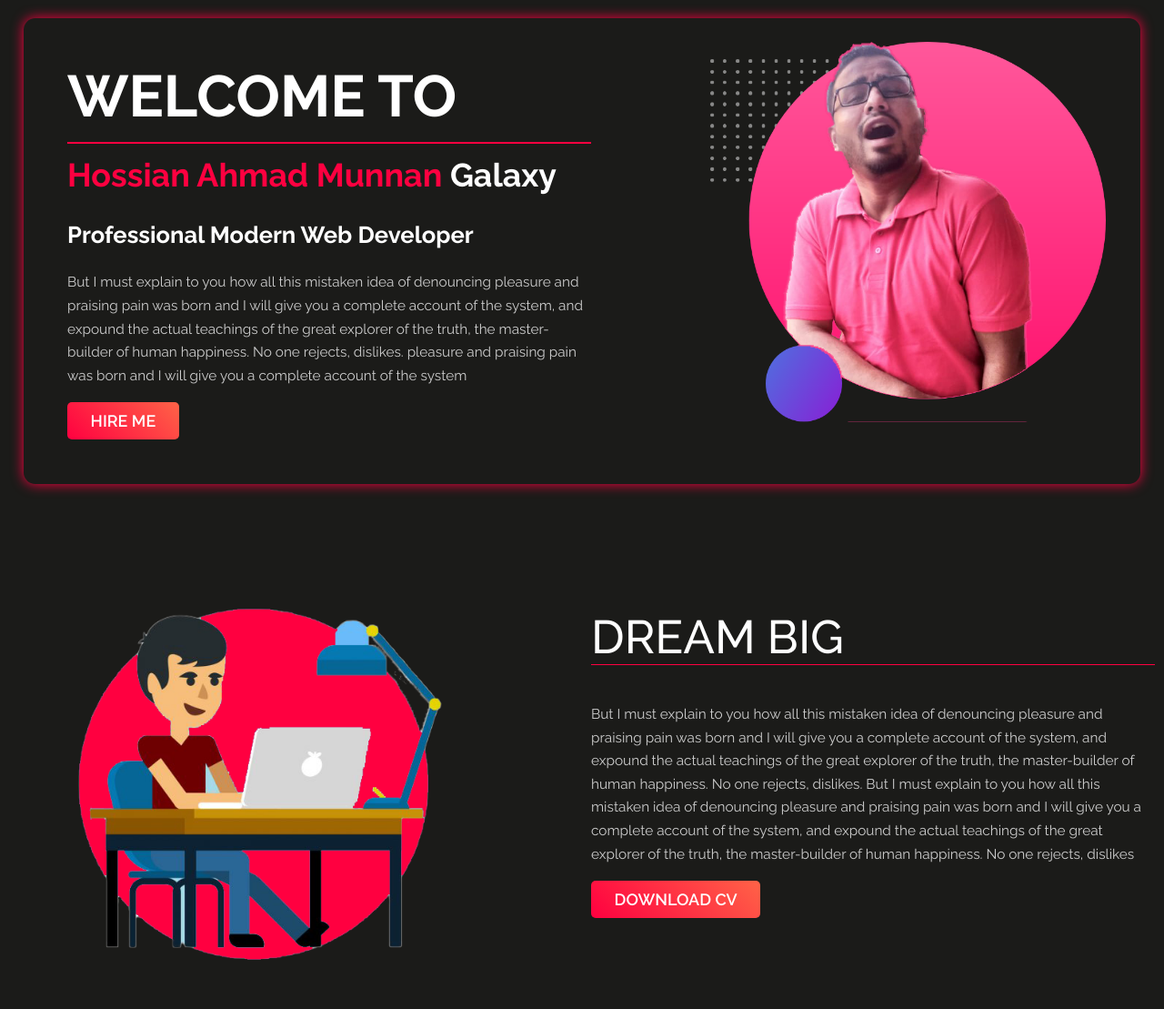
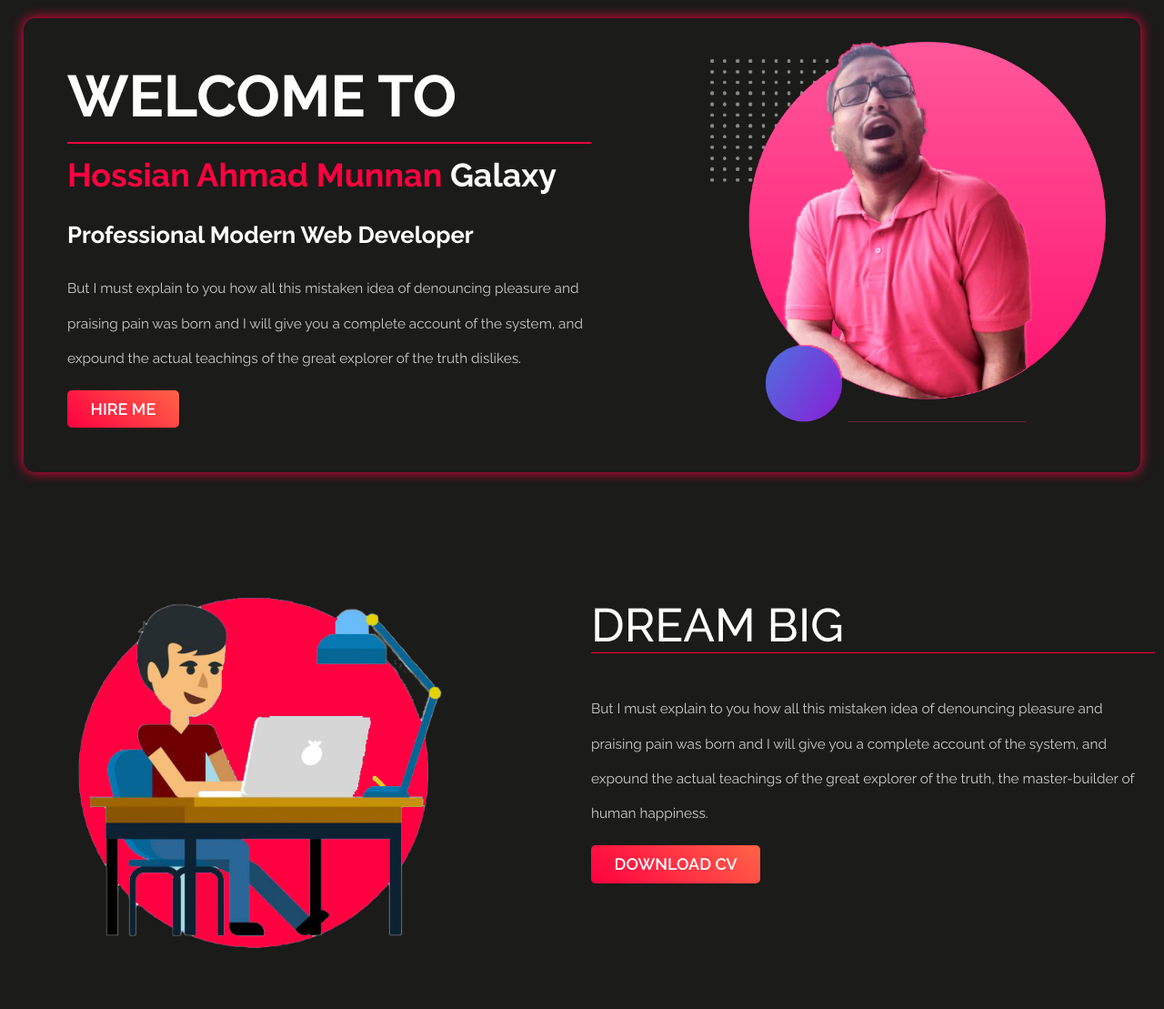
Before and after one commit to hamunna/developer-portfolio-2, a plain HTML site: page index.html in a window 1280 px wide. Shown: the top 1109 px of the page at 91% size. Drawn offline with Linux system fonts and the light colour scheme.

Commit message:
Paragraph Fix

```diff
--- a/index.html
+++ b/index.html
@@ -24,7 +24,7 @@
             <h1 class="text-uppercase welcome">Welcome To</h1>
             <h1 class="header-name"><span class="pink-text">Hossian Ahmad Munnan</span> Galaxy</h1>
             <h3 class="designation tertiary-h-tag">Professional Modern Web Developer</h3>
-            <p class="para-text-color">But I must explain to you how all this mistaken idea of denouncing pleasure and praising pain was born and I will give you a complete account of the system, and expound the actual teachings of the great explorer of the truth, the master-builder of human happiness. No one rejects, dislikes. pleasure and praising pain was born and I will give you a complete account of the system</p>
+            <p class="para-text-color">But I must explain to you how all this mistaken idea of denouncing pleasure and praising pain was born and I will give you a complete account of the system, and expound the actual teachings of the great explorer of the truth dislikes.</p>
 
             <a href="#" class="btn text-uppercase">Hire me</a>
         </div><!-- Header Content Section Start -->
@@ -45,7 +45,7 @@
 
         <div class="half-width" id="db-content-section">
             <h1 class="text-uppercase">Dream Big</h1>
-            <p class="para-text-color">But I must explain to you how all this mistaken idea of denouncing pleasure and praising pain was born and I will give you a complete account of the system, and expound the actual teachings of the great explorer of the truth, the master-builder of human happiness. No one rejects, dislikes. But I must explain to you how all this mistaken idea of denouncing pleasure and praising pain was born and I will give you a complete account of the system, and expound the actual teachings of the great explorer of the truth, the master-builder of human happiness. No one rejects, dislikes</p>
+            <p class="para-text-color">But I must explain to you how all this mistaken idea of denouncing pleasure and praising pain was born and I will give you a complete account of the system, and expound the actual teachings of the great explorer of the truth, the master-builder of human happiness.</p>
 
             <a href="#" class="btn text-uppercase">Download CV</a>
         </div>
--- a/style.css
+++ b/style.css
@@ -23,7 +23,7 @@ h1 {
 
 p {
     font-size: 1.2vw;
-    line-height: 2vw;
+    line-height: 3vw;
     color: #ccc;
 }
 
```
